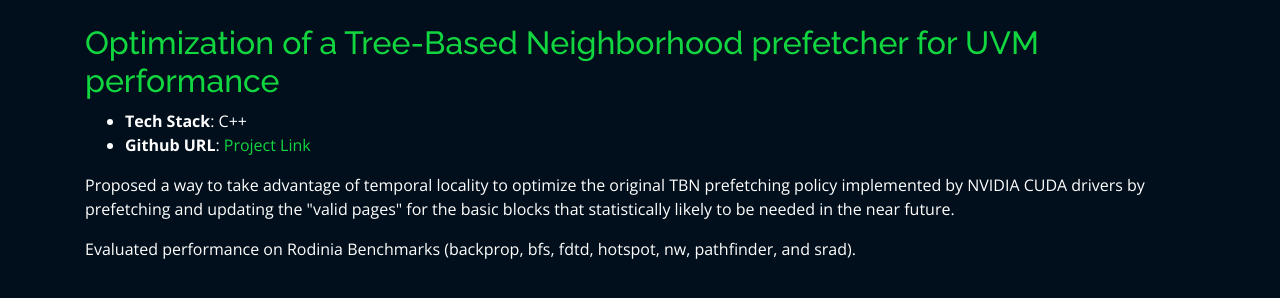
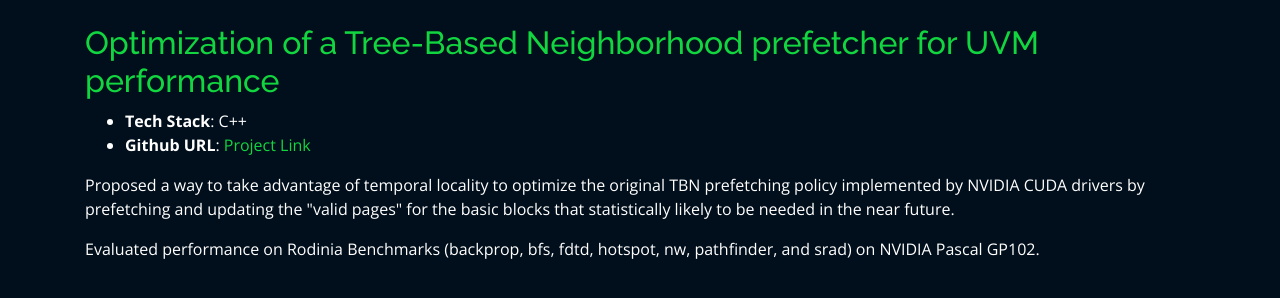
Before and after one commit to yeojinia/yeojinia.github.io, a plain HTML site: page projects/tbnprefetcher.html in a window 1280 px wide. Drawn offline with nearby package versions, Linux system fonts and the light colour scheme; files whose address does not match are found by name.

Commit message:
nvidia spec added

```diff
--- a/projects/tbnprefetcher.html
+++ b/projects/tbnprefetcher.html
@@ -53,7 +53,7 @@
                         by prefetching and updating the "valid pages" for the basic blocks that statistically likely to be needed in the near future.
                     </p>
                     <p>
-                        Evaluated performance on Rodinia Benchmarks (backprop, bfs, fdtd, hotspot, nw, pathfinder, and srad).
+                        Evaluated performance on Rodinia Benchmarks (backprop, bfs, fdtd, hotspot, nw, pathfinder, and srad) on NVIDIA Pascal GP102.
                     </p>
                 </div>
 
```
